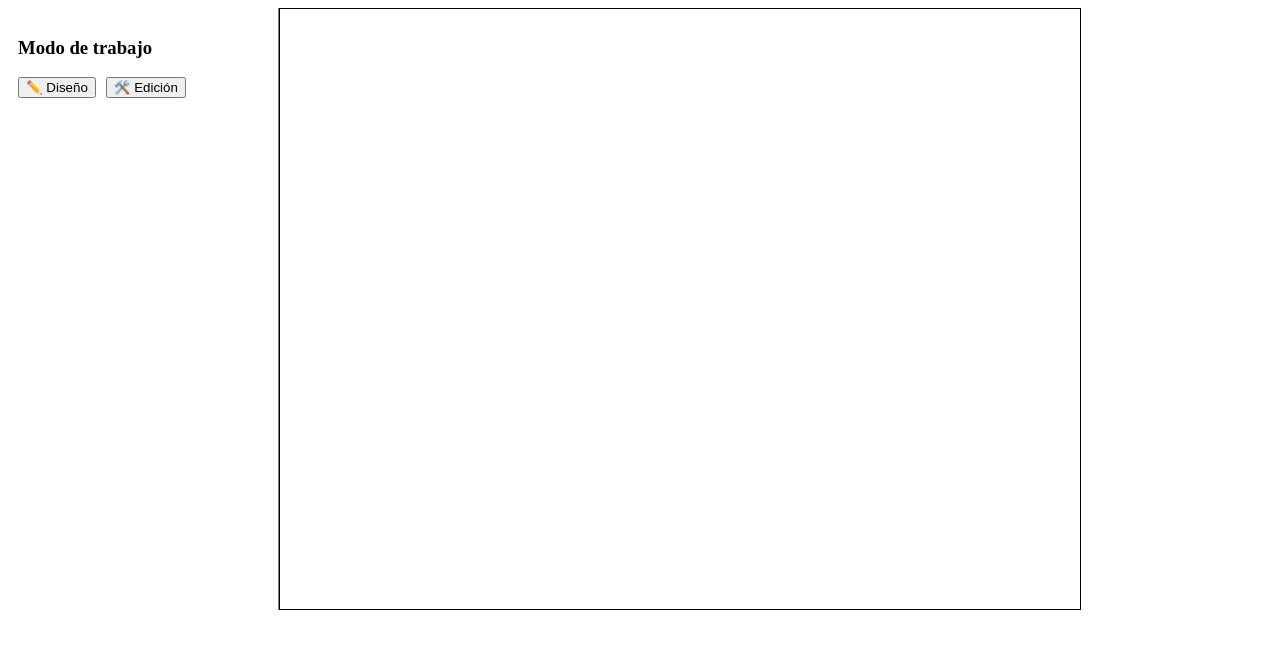
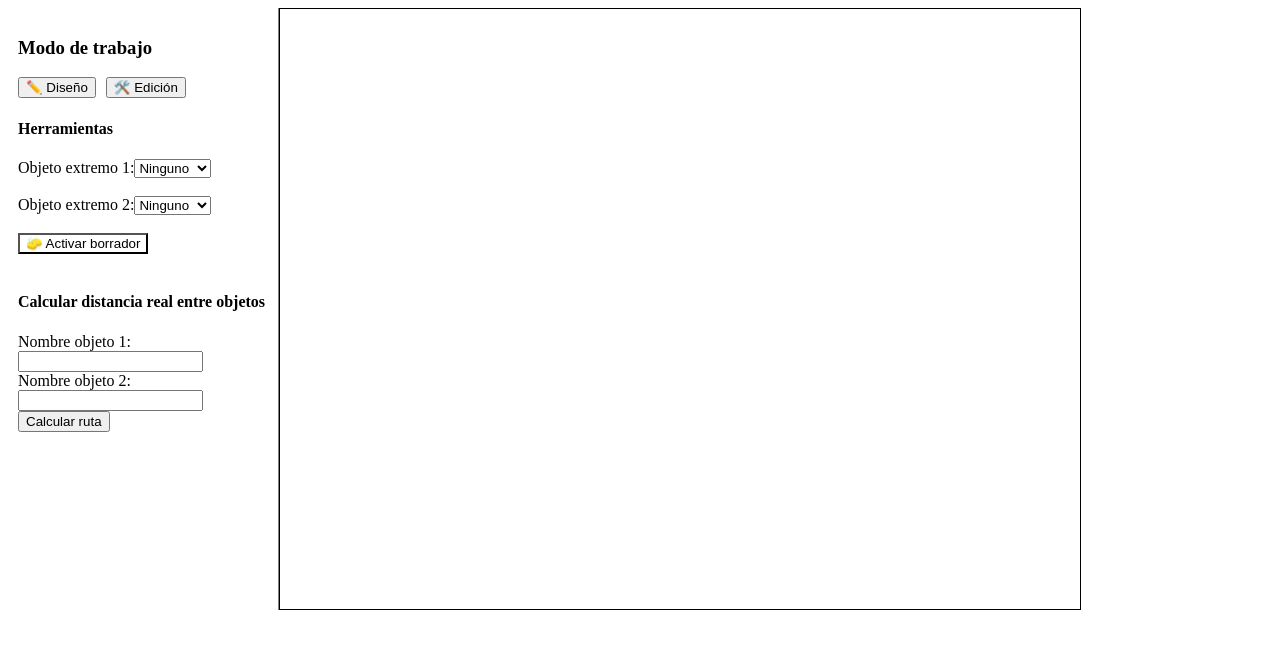
Before and after one commit to somerwest01/Dim_checktofrom, a React (Create React App) app: page / in a window 1280 px wide. Shown: the top 648 px of the page. Built offline with nearby package versions, Linux system fonts and the light colour scheme.

Commit message:
Update App.js
agregando opciones en edicion

```diff
--- a/src/App.js
+++ b/src/App.js
@@ -242,54 +242,43 @@ updatedLines.forEach((line) => {
         <button onClick={() => setMode('design')} style={{ marginRight: '10px' }}>✏️ Diseño</button>
         <button onClick={() => setMode('edit')}>🛠️ Edición</button>
 
-        {mode === 'edit' && (
+        {mode === 'design' && (
   <>
-    <h4>Tabla editable de líneas</h4>
-    <div style={{ maxHeight: '400px', overflowY: 'auto' }}>
-      <table style={{ width: '100%', fontSize: '12px', borderCollapse: 'collapse' }}>
-        <thead>
-          <tr>
-            <th>#</th>
-            <th>Extremo 1</th>
-            <th>Extremo 2</th>
-            <th>Dimensión (mm)</th>
-          </tr>
-        </thead>
-        <tbody>
-          {lines.map((line, index) => (
-            <tr
-              key={index}
-              style={{
-                backgroundColor: selectedEnd?.lineIndex === index ? 'lightblue' : 'white',
-              }}
-            >
-              <td>{index + 1}</td>
-              <td>
-                <input
-                  type="text"
-                  value={line.nombre_obj1}
-                  onChange={(e) => handleTableEdit(index, 'nombre_obj1', e.target.value)}
-                />
-              </td>
-              <td>
-                <input
-                  type="text"
-                  value={line.nombre_obj2}
-                  onChange={(e) => handleTableEdit(index, 'nombre_obj2', e.target.value)}
-                />
-              </td>
-              <td>
-                <input
-                  type="number"
-                  value={line.dimension_mm || ''}
-                  onChange={(e) => handleTableEdit(index, 'dimension_mm', parseFloat(e.target.value))}
-                />
-              </td>
-            </tr>
-          ))}
-        </tbody>
-      </table>
-    </div>
+    <h4>Herramientas</h4>
+    <label>Objeto extremo 1:</label>
+    <select value={obj1} onChange={(e) => setObj1(e.target.value)}>
+      <option>Ninguno</option>
+      <option>Conector</option>
+      <option>BRK</option>
+      <option>SPL</option>
+    </select>
+    <br /><br />
+    <label>Objeto extremo 2:</label>
+    <select value={obj2} onChange={(e) => setObj2(e.target.value)}>
+      <option>Ninguno</option>
+      <option>Conector</option>
+      <option>BRK</option>
+      <option>SPL</option>
+    </select>
+    <br /><br />
+    <button
+      onClick={() => setEraserMode(!eraserMode)}
+      style={{ backgroundColor: eraserMode ? 'lightcoral' : 'white' }}
+    >
+      🧽 {eraserMode ? 'Cancelar borrador' : 'Activar borrador'}
+    </button>
+    <br /><br />
+    <h4>Calcular distancia real entre objetos</h4>
+    <label>Nombre objeto 1:</label>
+    <input type="text" value={nameInput1} onChange={(e) => setNameInput1(e.target.value)} />
+    <br />
+    <label>Nombre objeto 2:</label>
+    <input type="text" value={nameInput2} onChange={(e) => setNameInput2(e.target.value)} />
+    <br />
+    <button onClick={calcularRutaReal}>Calcular ruta</button>
+    {distanciaRuta !== null && (
+      <p>📏 Distancia total: {distanciaRuta.toFixed(2)} mm<br />🧭 Ruta: {rutaCalculada.join(' → ')}</p>
+    )}
   </>
 )}
 
```
